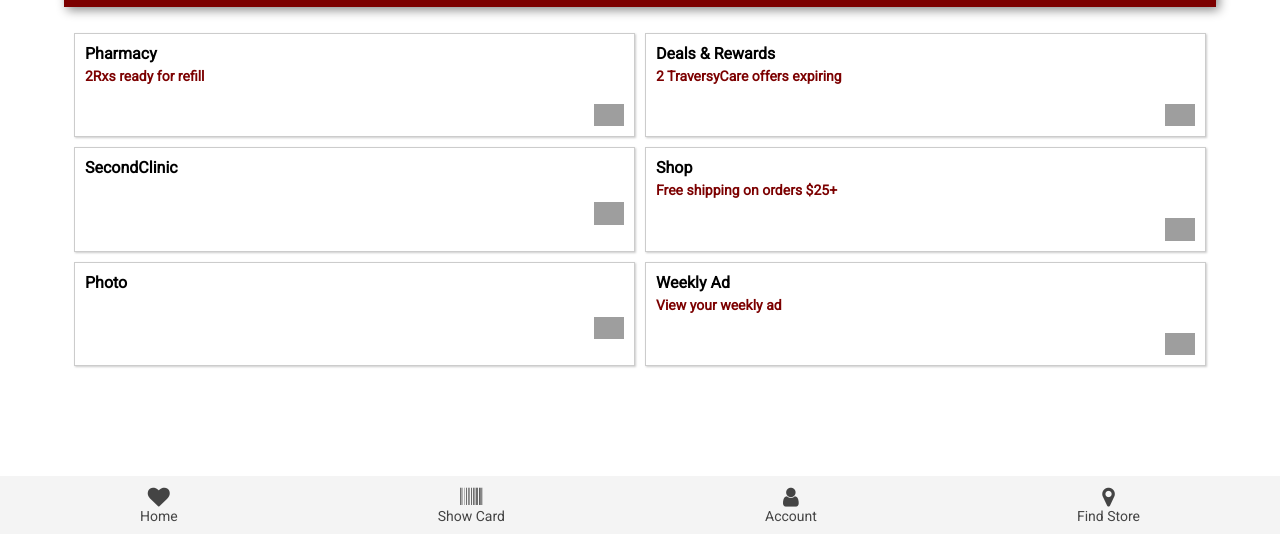
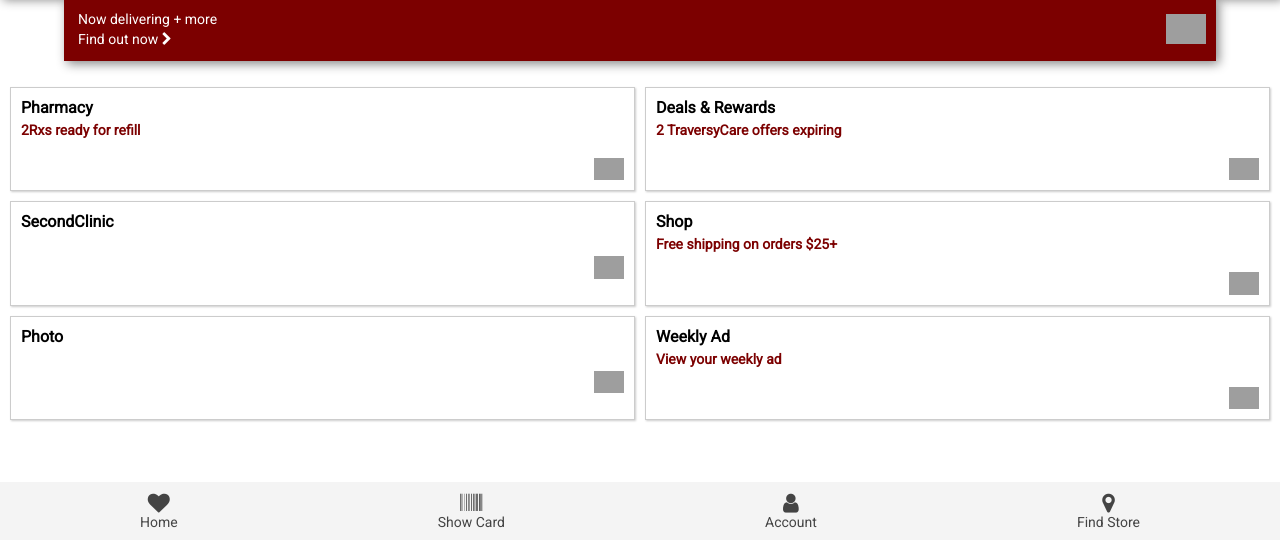
Before and after one commit to oluwatobi65/tvspharmacy, a plain HTML site: page index.html in a window 1280 px wide. Shown: the part 260-800 px from the top of the page. Drawn offline with Linux system fonts and the light colour scheme; grey boxes are pictures that could not be loaded.

Commit message:
second commit

```diff
--- a/style.css
+++ b/style.css
@@ -2,7 +2,7 @@
 html,
 body {
 	/* https://css-tricks.com/couple-takes-sticky-footer/ */
-	height: 70%;
+	height: 100%;
 }
 
 * {
@@ -15,6 +15,7 @@ body {
 	font-family: 'Roboto', sans-serif;
 	display: flex;
 	flex-direction: column;
+	height: 100%;
 }
 
 /* For sticky footer - grow to fill the space */
@@ -23,7 +24,8 @@ body {
 }
 
 .container {
-	width: 90%;
+	width: 100%;
+	height: 40%;
 	margin: 0 auto;
 	overflow: none;
 	padding: 10px;
```
